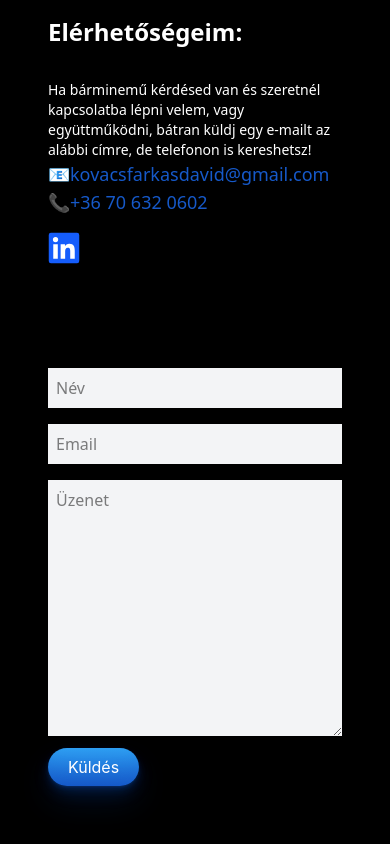
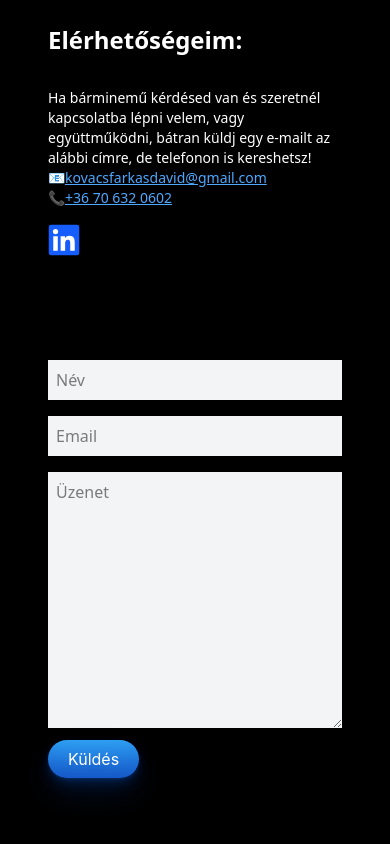
Before and after one commit to GogoMogo1989/webdeveloper, a React (Vite) app in the folder webdeveloper/: page / in a window 390 px wide. Shown: the part 6074-6918 px from the top of the page. Built offline with nearby package versions, Linux system fonts and the light colour scheme.

Commit message:
new build

```diff
--- a/webdeveloper/src/pages/Contact.jsx
+++ b/webdeveloper/src/pages/Contact.jsx
@@ -61,19 +61,19 @@ const Contact = () => {
             </p>
 
             <ul className="list-none">
-              <li className="text-lg sm:text-base">
+              <li className="text-sm sm:text-base">
                 📧
                 <a
                   href="mailto:kovacsfarkasdavid@gmail.com"
-                  className="text-[#1659c9]"
+                  className="text-[#4ea8ff] underline"
                 >
                   kovacsfarkasdavid@gmail.com
                 </a>
               </li>
 
-              <li className="text-lg sm:text-base">
+              <li className="text-sm sm:text-base">
                 📞
-                <a href="tel:+36706320602" className="text-[#1659c9]">
+                <a href="tel:+36706320602" className="text-[#4ea8ff] underline">
                   +36 70 632 0602
                 </a>
               </li>
```
Also changed, not shown: 27 other files (tests, documents, lock files or other folders).
